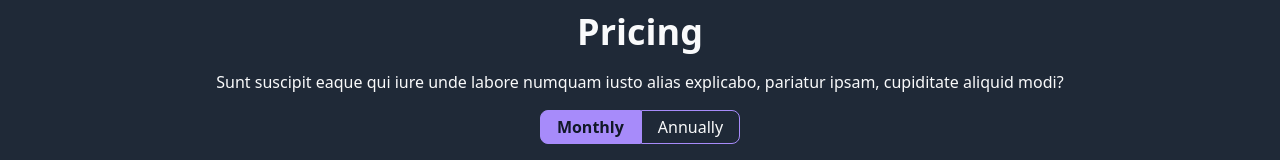
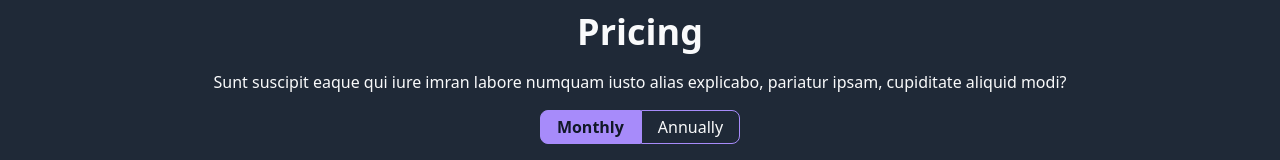
Before and after one commit to imranhc0/practice-ci-cd, a Next.js app: page / in a window 1280 px wide. Shown: the part 631-791 px from the top of the page. Built offline with nearby package versions, Linux system fonts and the light colour scheme.

Commit message:
Runner Added

```diff
--- a/pages/index.tsx
+++ b/pages/index.tsx
@@ -53,7 +53,7 @@ export default function Home() {
           <div className="mb-16 space-y-4 text-center">
             <h1 className="text-4xl font-semibold leading-tight">Pricing</h1>
             <p className="px-4 sm:px-8 lg:px-24">
-              Sunt suscipit eaque qui iure unde labore numquam iusto alias
+              Sunt suscipit eaque qui iure imran labore numquam iusto alias
               explicabo, pariatur ipsam, cupiditate aliquid modi?
             </p>
             <div>
```
